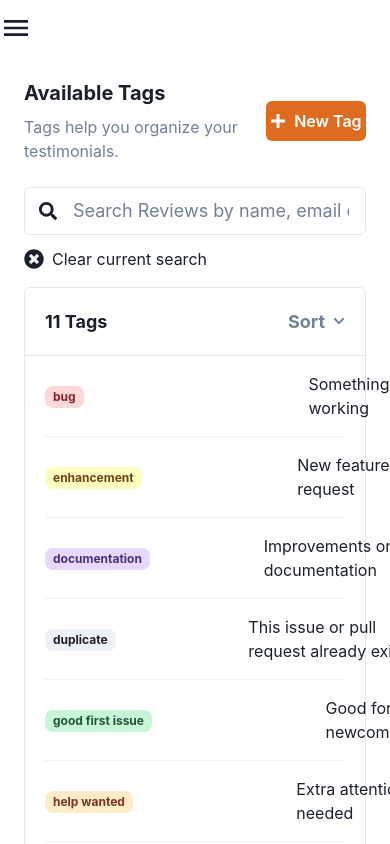
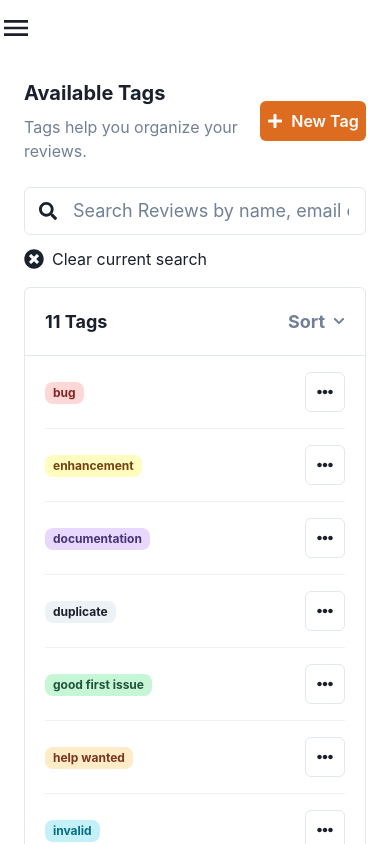
Before and after one commit to cremirdevio/reviewgush-web, a Next.js app: page /account/tags in a window 390 px wide. Shown: the top 844 px of the page. Built offline with nearby package versions, Linux system fonts and the light colour scheme.

Commit message:
chore: tags page's responsiveness handled

```diff
--- a/src/components/dashboard-layout.tsx
+++ b/src/components/dashboard-layout.tsx
@@ -12,17 +12,17 @@ export default function DashboardLayout({ children }: DashboardLayoutProps) {
   return (
     <Stack direction={["column", "row"]}>
         <SideNavigation />
-        <Box width={"full"}>
+        <Box width={"full"} height={["max-content", "100vh"]} overflowY={"auto"}>
           {/* Main Navigation */}
           <MainNavigation />
 
           {/* Main Body */}
-          <Box px={["6", "10"]}>
+          <Box px={["6", "10"]} >
             {children}
           </Box>
 
           {/* Main Footer */}
-          <MainFooter />
+          {/* <MainFooter /> */}
         </Box>
     </Stack>
   )
--- a/src/components/dashboard/tags/single-tag.tsx
+++ b/src/components/dashboard/tags/single-tag.tsx
@@ -1,4 +1,4 @@
-import { Badge, BadgeProps, Box, Flex, HStack, Icon, IconButton, Menu, MenuButton, MenuDivider, MenuItem, MenuList, Text, ThemeComponents, ThemingProps, useTheme } from '@chakra-ui/react'
+import { Badge, BadgeProps, Box, Flex, HStack, Icon, IconButton, Menu, MenuButton, MenuDivider, MenuItem, MenuList, Text, ThemeComponents, ThemingProps, useBreakpointValue, useMediaQuery, useTheme } from '@chakra-ui/react'
 import React from 'react'
 import { FaEllipsisH } from 'react-icons/fa'
 
@@ -9,15 +9,20 @@ interface Tag {
 }
 
 export default function SingleTag({ item }: { item: Tag }) {
+    const [isLargerThan600] = useMediaQuery('(min-width: 600px)', {
+        ssr: true,
+        fallback: false, // return false on the server, and re-evaluate on the client side
+      })
+
     return (
         <Flex justifyContent={"space-between"} py={"4"}>
             <HStack>
-                <Box maxWidth={"xs"} width={"xs"}><Badge colorScheme={item.color} textTransform={"lowercase"} py="0.5" px="2" borderRadius={"lg"}>{item.label}</Badge></Box>
-                <Text>{item.description}</Text>
+                <Box maxWidth={"48"} width={"xs"}><Badge colorScheme={item.color} textTransform={"lowercase"} py="0.5" px="2" borderRadius={"lg"}>{item.label}</Badge></Box>
+                {isLargerThan600 && <Text>{item.description}</Text>}
             </HStack>
             <Menu>
-                <MenuButton as={Box}>
-                    <IconButton variant={"outline"} colorScheme='gray' icon={<Icon as={FaEllipsisH} />} aria-label='More options' />
+                <MenuButton cursor={"pointer"} as={Box}>
+                    <IconButton  variant={"outline"} colorScheme='gray' icon={<Icon as={FaEllipsisH} />} aria-label='More options' />
                 </MenuButton>
                 <MenuList>
                     <MenuItem>Edit</MenuItem>
--- a/src/components/navigation/main-nav.tsx
+++ b/src/components/navigation/main-nav.tsx
@@ -5,7 +5,7 @@ import { MdMenu, MdMenuOpen } from 'react-icons/md'
 import { NavigationContext } from '@/src/contexts/navigation-context'
 
 export default function MainNavigation() {
-  const [isLargerThanMobile] = useMediaQuery("(min-width: 480px)")
+  const [isLargerThanMobile] = useMediaQuery("(min-width: 800px)")
   const { toggleSideBar } = useContext(NavigationContext)
 
   return (
--- a/src/components/navigation/side-nav.tsx
+++ b/src/components/navigation/side-nav.tsx
@@ -7,7 +7,7 @@ import SideNavigationContent from './side-nav-content'
 import { NavigationContext } from '@/src/contexts/navigation-context'
 
 export default function SideNavigation() {
-    const [isLargerThanMobile] = useMediaQuery("(min-width: 480px)")
+    const [isLargerThanMobile] = useMediaQuery("(min-width: 800px)")
     const { sideBarIsOpen, toggleSideBar } = useContext(NavigationContext);
 
     if (isLargerThanMobile) return (
--- a/src/pages/account/tags.tsx
+++ b/src/pages/account/tags.tsx
@@ -33,7 +33,7 @@ export default function Tags() {
                 <HStack mb={"24px"} justifyContent={"space-between"}>
                     <VStack alignItems={"flex-start"}>
                         <Heading fontSize={["xl", "2xl"]}>Available Tags</Heading>
-                        <Text fontSize={"md"} color={"gray.500"}>Tags help you organize your testimonials.</Text>
+                        <Text fontSize={"md"} color={"gray.500"}>Tags help you organize your reviews.</Text>
                     </VStack>
 
                     <Button variant='primary' leftIcon={<Icon as={FaPlus} />}>New Tag</Button>
```
